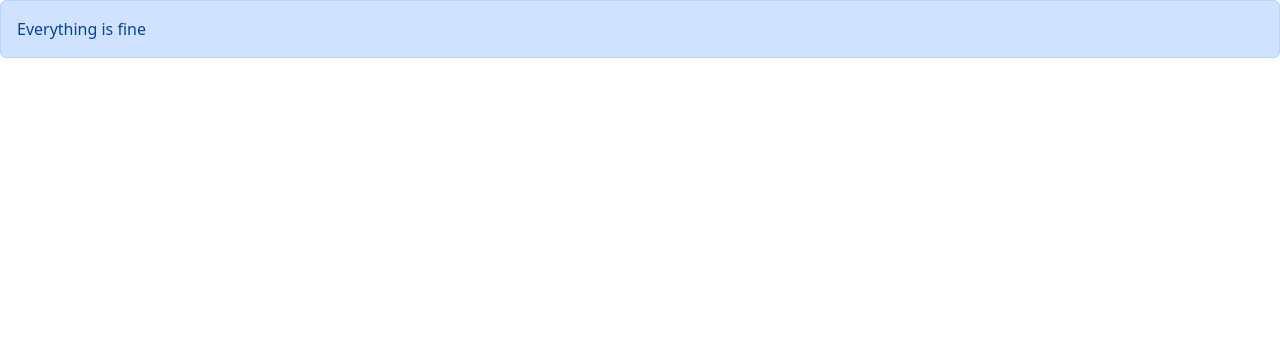
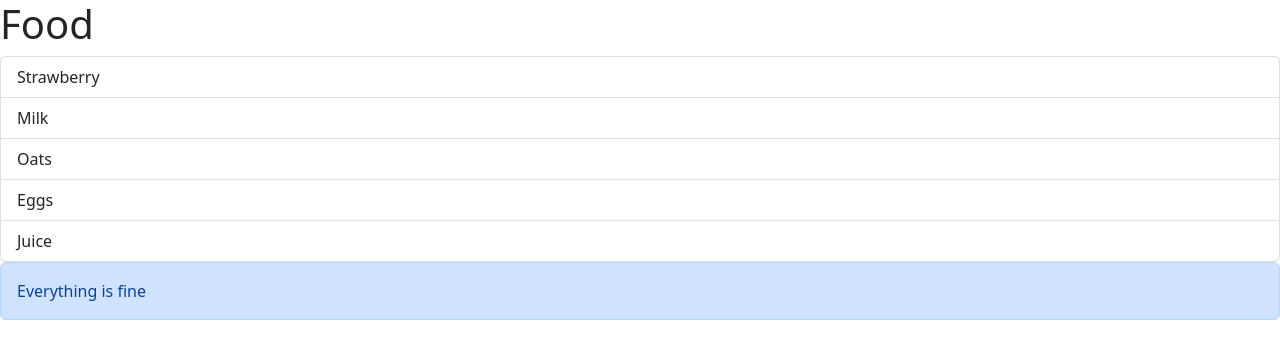
Before and after one commit to thegroosalugg/01-ReactEssentials, a React (Vite) app: page / in a window 1280 px wide. Shown: the top 358 px of the page. Built offline with nearby package versions, Linux system fonts and the light colour scheme.

Commit message:
combined components

```diff
--- a/src/App.tsx
+++ b/src/App.tsx
@@ -1,27 +1,20 @@
-// import ListGroup from "./components/ListGroup";
-
-// function App() {
-//   let items = ["Strawberry", "Milk", "Oats", "Eggs", "Juice"];
-
-//   const handleSelectItem = (item: string) => {
-//     console.log(item);
-//   }
-
-//   return (
-//     <div>
-//       <ListGroup items={items} heading="Food" onSelectItem={handleSelectItem} />
-//     </div>
-//   );
-// }
-
+import ListGroup from "./components/ListGroup";
 import Alert from "./components/Alert";
 
 function App() {
+  let items = ["Strawberry", "Milk", "Oats", "Eggs", "Juice"];
+
+  const handleSelectItem = (item: string) => {
+    console.log(item);
+  }
+
   return (
     <div>
+      <ListGroup items={items} heading="Food" onSelectItem={handleSelectItem} />
       <Alert>Everything is fine</Alert>
     </div>
   );
 }
 
+
 export default App;
```
